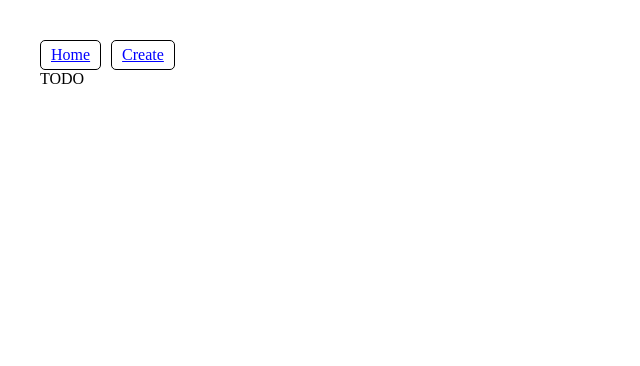
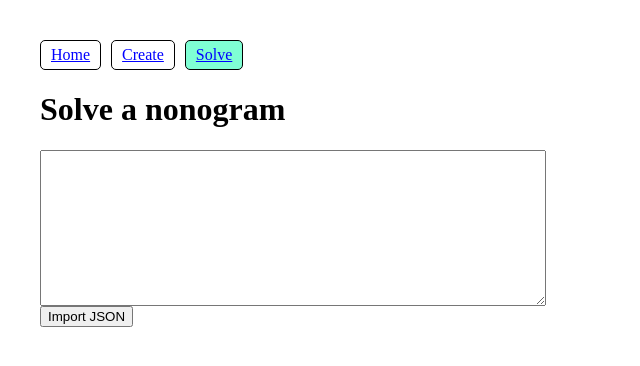
Before and after one commit to SzNagyMisu/nonogram-vue, a Vue app: page /#/solve in a window 1280 px wide. Shown: the top 366 px of the page, without its empty margins (0-640 px from the left). Built offline with nearby package versions, Linux system fonts and the light colour scheme.

Commit message:
solving a nonogram

```diff
--- a/src/App.vue
+++ b/src/App.vue
@@ -5,6 +5,7 @@
     <nav>
         <RouterLink :to="{ name: 'home' }">Home</RouterLink>
         <RouterLink :to="{ name: 'create' }">Create</RouterLink>
+        <RouterLink :to="{ name: 'solve' }">Solve</RouterLink>
     </nav>
     <RouterView />
 </template>
--- /dev/null
+++ b/src/components/ImportJSON.vue
@@ -0,0 +1,23 @@
+<script setup>
+import { ref } from 'vue';
+
+const emit = defineEmits(["setDefinitions"]);
+const definitions = ref(null);
+
+const setDefinitions = () => emit("setDefinitions", JSON.parse(definitions.value));
+</script>
+
+<template>
+    <form @submit.prevent="setDefinitions">
+        <textarea v-model="definitions" />
+        <input type="submit" value="Import JSON" />
+    </form>
+</template>
+
+<style scoped>
+textarea {
+    display: block;
+    width: 500px;
+    height: 150px;
+}
+</style>
--- a/src/routes.js
+++ b/src/routes.js
@@ -2,6 +2,7 @@ import { createRouter, createWebHashHistory } from 'vue-router';
 
 import Welcome from './views/Welcome.vue';
 import Create from './views/Create.vue';
+import Solve from './views/Solve.vue';
 
 const routes = [
     {
@@ -17,7 +18,7 @@ const routes = [
     {
         name: "solve",
         path: "/solve",
-        component: { template: "TODO" },
+        component: Solve,
     },
 ];
 
--- /dev/null
+++ b/src/views/Solve.vue
@@ -0,0 +1,46 @@
+<script setup>
+import { computed, reactive, ref } from 'vue';
+
+import ImportJSON from '../components/ImportJSON.vue';
+import Nonogram from '../components/Nonogram.vue';
+
+import { getNewTable } from '../utils.js';
+import { BLACK } from '../consts';
+
+const stepIdx = ref(0);
+
+const definitions = reactive({
+    horizontal: [],
+    vertical: [],
+});
+
+const table = ref([]);
+
+const horizontalDefinitions = computed(() => definitions.horizontal);
+const verticalDefinitions = computed(() => definitions.vertical);
+
+const onSetDefinitions = ({ horizontal, vertical }) => {
+    definitions.horizontal = horizontal;
+    definitions.vertical = vertical;
+    table.value = getNewTable(horizontal.length, vertical.length, []);
+    stepIdx.value++;
+};
+
+const changeColor = (rowIdx, colIdx) => {
+    const color = table.value[rowIdx][colIdx];
+    table.value[rowIdx][colIdx] = color === BLACK ? null : BLACK;
+};
+</script>
+
+<template>
+    <h1>Solve a nonogram</h1>
+
+    <ImportJSON    v-if="stepIdx === 0" @setDefinitions="onSetDefinitions" />
+    <Nonogram v-else-if="stepIdx === 1"
+        v-bind="{ horizontalDefinitions, verticalDefinitions, table }"
+        @cellClick="changeColor"
+    />
+</template>
+
+<style scoped>
+</style>
```
